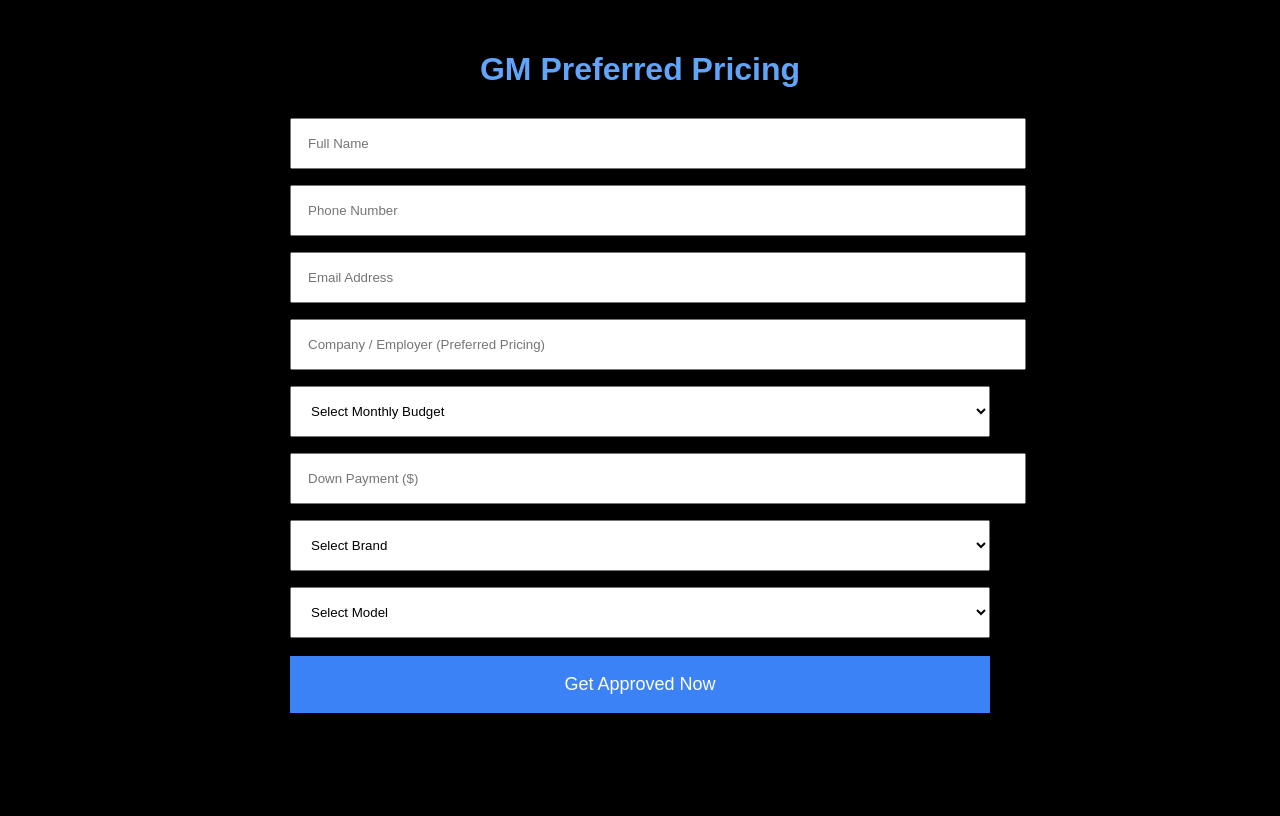
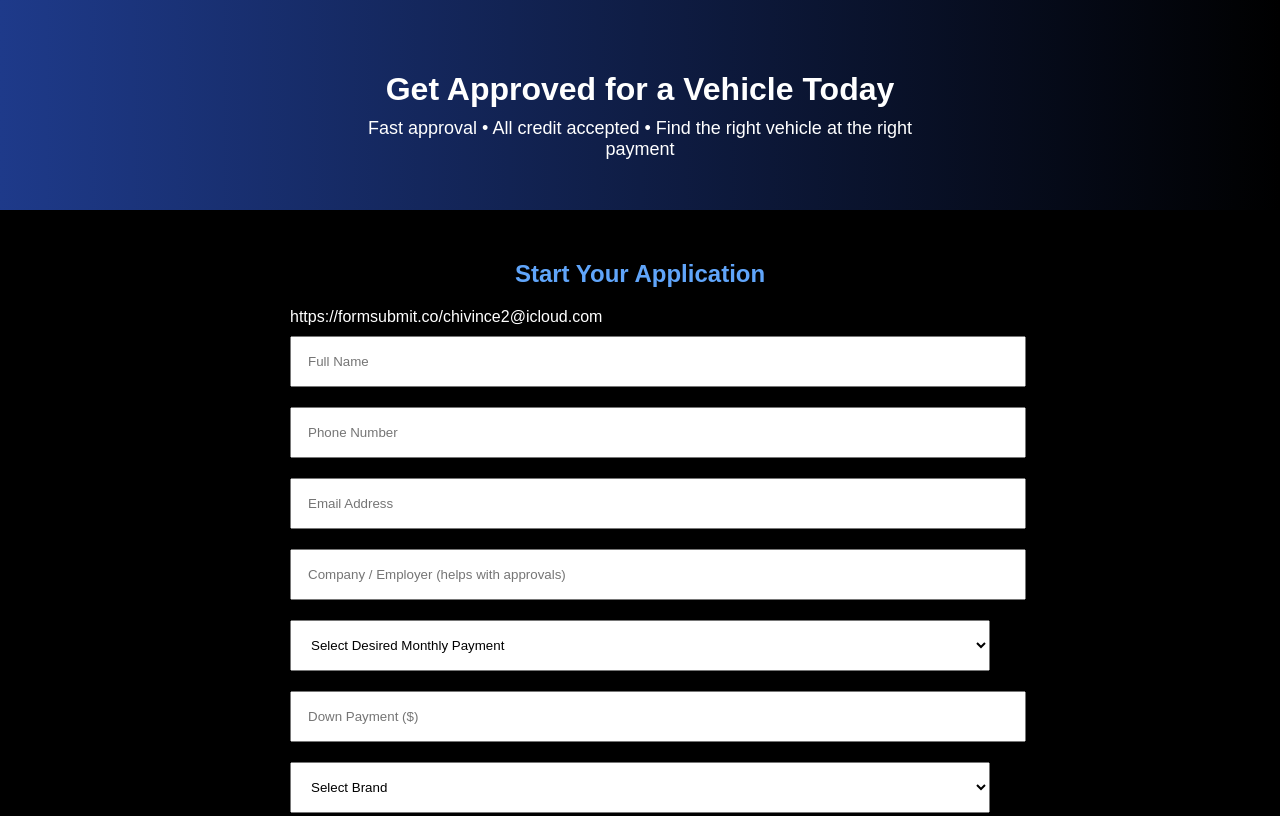
Before and after one commit to VinceSantos/Vince-leads, a plain HTML site: page index.html in a window 1280 px wide. Shown: the top 816 px of the page. Drawn offline with Linux system fonts and the light colour scheme.

Commit message:
Update form fields and structure in index.html

```diff
--- a/index.html
+++ b/index.html
@@ -1,28 +1,46 @@
 <!DOCTYPE html>
 <html>
-<body style="font-family:Arial; background:black; color:white; margin:0;">
+<head>
+<title>GM Approval Application</title>
+</head>
 
+<body style="font-family:Arial; margin:0; background:black; color:white;">
+
+<!-- ✅ HERO SECTION -->
+<div style="background:linear-gradient(to right, #1e3a8a, black); padding:50px 20px; text-align:center;">
+
+  <h1 style="font-size:32px; margin-bottom:10px;">
+    Get Approved for a Vehicle Today
+  </h1>
+
+  <p style="font-size:18px; max-width:600px; margin:auto;">
+    Fast approval • All credit accepted • Find the right vehicle at the right payment
+  </p>
+
+</div>
+
+<!-- ✅ FORM SECTION -->
 <div style="max-width:700px; margin:auto; padding:30px;">
 
-<h1 style="text-align:center; color:#60a5fa;">GM Preferred Pricing</h1>
+<h2 style="text-align:center; color:#60a5fa;">Start Your Application</h2>
 
-<form action="https://formsubmit.co/vsantos@woodbinegm.com" method="POST">
+https://formsubmit.co/chivince2@icloud.com
 
 <input type="hidden" name="_captcha" value="false">
 <input type="hidden" name="_subject" value="New GM Lead">
-<input type="hidden" name="_autoresponse" value="Thanks for your inquiry! This is Vince from Woodbine GM. I will contact you shortly.">
+<input type="hidden" name="_autoresponse" value="Thanks for your application! This is Vince from Woodbine GM. I will contact you shortly with your approval options.">
 
-<!-- INFO -->
-<input name="Name" placeholder="Full Name" required style="width:100%; padding:16px; margin:8px 0;"><br>
-<input name="Phone" placeholder="Phone Number" required style="width:100%; padding:16px; margin:8px 0;"><br>
-<input name="Email" placeholder="Email Address" required style="width:100%; padding:16px; margin:8px 0;"><br>
+<!-- CUSTOMER INFO -->
+<input name="Name" placeholder="Full Name" required style="width:100%; padding:16px; margin:10px 0;"><br>
+<input name="Phone" placeholder="Phone Number" required style="width:100%; padding:16px; margin:10px 0;"><br>
+<input name="Email" placeholder="Email Address" required style="width:100%; padding:16px; margin:10px 0;"><br>
 
 <!-- EMPLOYMENT -->
-<input name="Company" placeholder="Company / Employer (Preferred Pricing)" style="width:100%; padding:16px; margin:8px 0;"><br>
+<input name="Company" placeholder="Company / Employer (helps with approvals)" style="width:100%; padding:16px; margin:10px 0;"><br>
 
 <!-- BUDGET -->
-<select name="Monthly Budget" required style="width:100%; padding:16px; margin:8px 0;">
-<option value="">Select Monthly Budget</option>
+<select name="Monthly Budget" required style="width:100%; padding:16px; margin:10px 0;">
+<option value="">Select Desired Monthly Payment</option>
 <option>$300 - $400</option>
 <option>$400 - $500</option>
 <option>$500 - $600</option>
@@ -30,10 +48,10 @@
 <option>$700+</option>
 </select><br>
 
-<input name="Down Payment" placeholder="Down Payment ($)" style="width:100%; padding:16px; margin:8px 0;"><br>
+<input name="Down Payment" placeholder="Down Payment ($)" style="width:100%; padding:16px; margin:10px 0;"><br>
 
-<!-- BRAND -->
-<select id="brand" name="Brand" onchange="updateModels()" required style="width:100%; padding:16px; margin:8px 0;">
+<!-- VEHICLE -->
+<select id="brand" name="Brand" onchange="updateModels()" required style="width:100%; padding:16px; margin:10px 0;">
 <option value="">Select Brand</option>
 <option>Chevrolet</option>
 <option>GMC</option>
@@ -41,12 +59,11 @@
 <option>Cadillac</option>
 </select><br>
 
-<!-- MODEL -->
-<select id="model" name="Model" required style="width:100%; padding:16px; margin:8px 0;">
+<select id="model" name="Model" required style="width:100%; padding:16px; margin:10px 0;">
 <option>Select Model</option>
 </select><br>
 
-<!-- BUTTON -->
+<!-- CTA -->
 <button type="submit" style="width:100%; padding:18px; font-size:18px; background:#3b82f6; color:white; border:none; margin-top:10px;">
 Get Approved Now
 </button>
@@ -55,7 +72,18 @@
 
 </div>
 
-<!-- MODEL SCRIPT -->
+<!-- ✅ TRUST SECTION -->
+<div style="background:#111; padding:30px; text-align:center;">
+
+  <h3>Why Apply With Us?</h3>
+
+  <p>✔ Fast approvals<br>
+     ✔ Options for all credit<br>
+     ✔ Personalized vehicle matching</p>
+
+</div>
+
+<!-- ✅ SCRIPT -->
 <script>
 function updateModels() {
   var brand = document.getElementById("brand").value;
```
